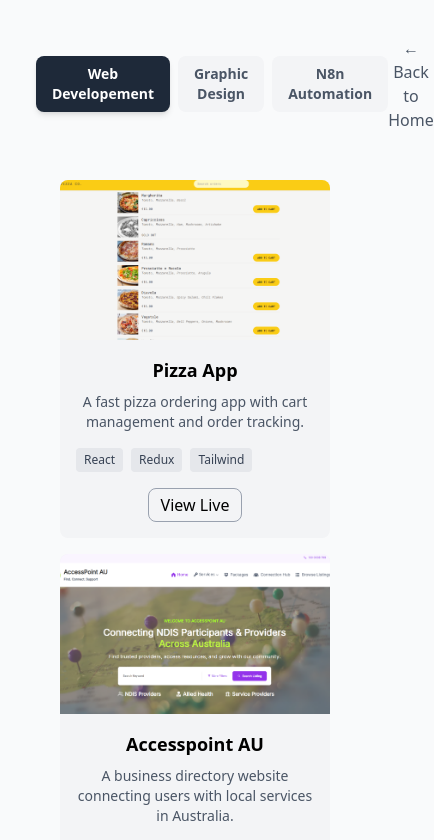
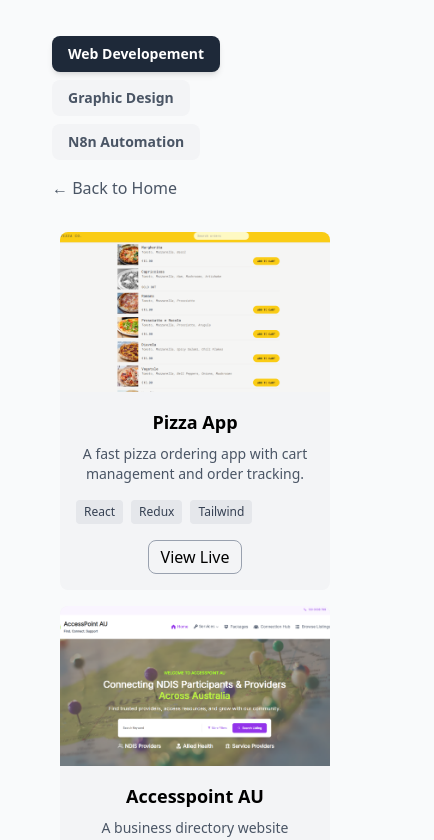
Before and after one commit to amberbambico54-lang/fernan-web-portfolio, a React (Vite) app: page /projects in a window 390 px wide. Shown: the top 840 px of the page, 434 px wide, since content can reach past the window. Built offline with nearby package versions, Linux system fonts and the light colour scheme.

Commit message:
Made navBar.jsx mobile responsive

```diff
--- a/src/components/NavBar.jsx
+++ b/src/components/NavBar.jsx
@@ -10,15 +10,15 @@
   const base =
     "px-4 py-2 text-sm font-semibold rounded-lg transition duration-200";
 
-  const activeStyle = "bg-gray-800 text-white shadow-md";
+  const activeStyle = "bg-gray-800 text-white shadow-md ";
 
   const inactiveStyle = "bg-gray-100 text-gray-600 hover:bg-gray-200";
 
   return (
-    <div className="w-full max-w-6xl mx-auto">
+    <div className="w-full max-w-6xl mx-auto px-4">
       {/* Buttons on left, Back to Home on right */}
-      <div className="flex justify-between items-center mb-6">
-        <div className="flex gap-2">
+      <div className="flex flex-col sm:flex-row justify-between items-start sm:items-center gap-4 mb-6">
+        <div className="flex flex-wrap gap-2 w-full sm:w-auto">
           <button
             onClick={() => setActive("all")}
             className={`${base} ${active === "all" ? activeStyle : inactiveStyle}`}
@@ -43,14 +43,14 @@
 
         <Link
           to="/"
-          className="inline-flex items-center gap-2 text-gray-600 hover:text-gray-900 font-medium transition"
+          className="inline-flex items-center gap-2 text-gray-600 hover:text-gray-900 font-medium transition whitespace-nowrap"
         >
           ← Back to Home
         </Link>
       </div>
 
       {/* Content */}
-      <div className="text-center p-6">
+      <div className="p-2 sm:p-6">
         {active === "all" && <WebDevelopment />}
         {active === "featured" && <GraphicDesign />}
         {active === "archived" && <Automation />}
```
